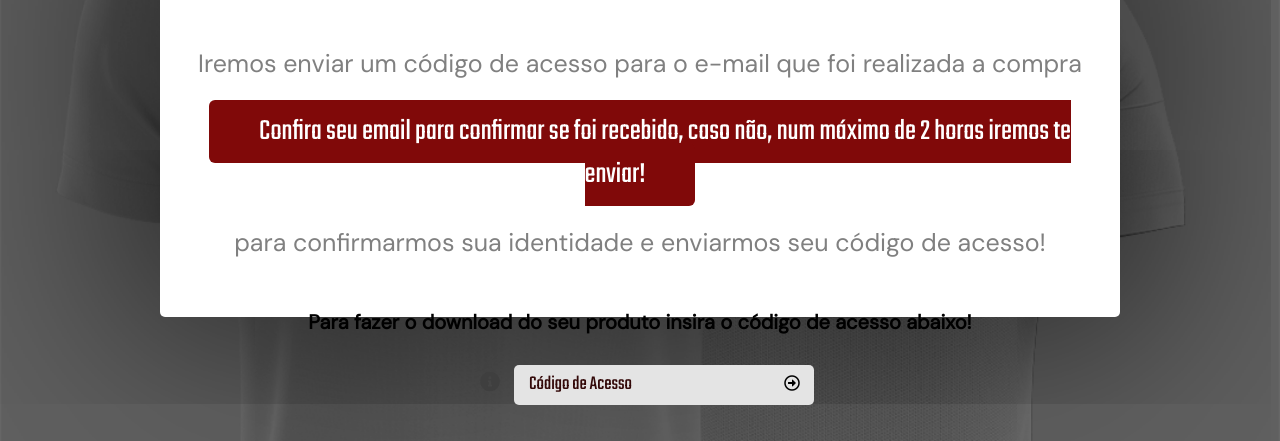
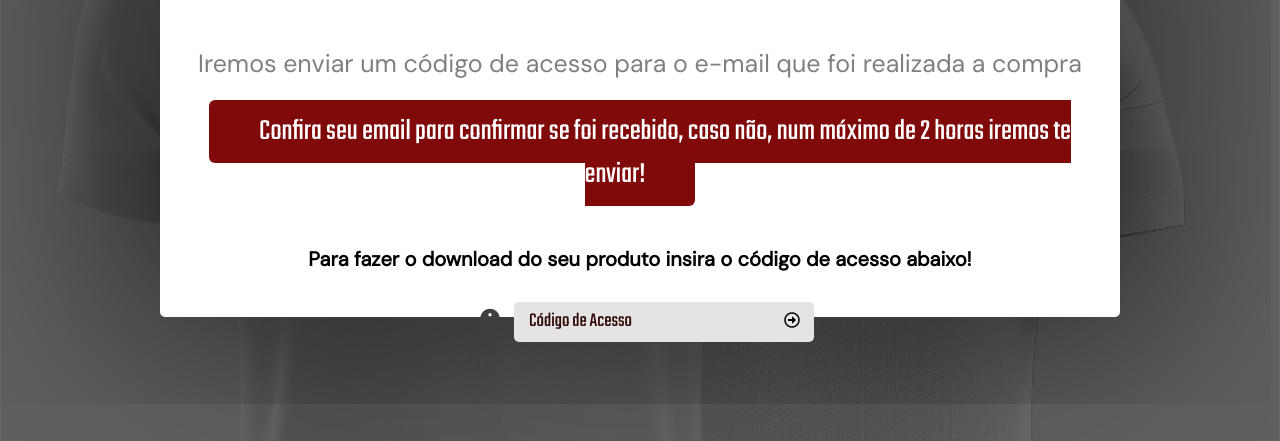
Before and after one commit to pormazion/resgatarcodigo, a plain HTML site: page index.html in a window 1280 px wide. Shown: the part 359-800 px from the top of the page. Drawn offline with Linux system fonts and the light colour scheme; a web font is replaced by a local one.

Commit message:
Update index.html

```diff
--- a/index.html
+++ b/index.html
@@ -29,7 +29,7 @@
         <div class="payment_message">
             <h1>Obrigado pela sua compra!</h1>
             <h2><strong>Seu pagamento foi confirmado.</strong></h2>
-            <h2>Iremos enviar um código de acesso para o e-mail que foi realizada a compra <p style="margin: 30px 0px 30px 0px;"><span>Confira seu email para confirmar se foi recebido, caso não, num máximo de 2 horas iremos te enviar!</span></p> para confirmarmos sua identidade e enviarmos seu código de acesso!</h2>
+            <h2>Iremos enviar um código de acesso para o e-mail que foi realizada a compra <p style="margin: 30px 0px 30px 0px;"><span>Confira seu email para confirmar se foi recebido, caso não, num máximo de 2 horas iremos te enviar!</span></p></h2>
             <h3>Para fazer o download do seu produto insira o código de acesso abaixo!</h3>
             <div class="tooltip"><i class="fas fa-info-circle"></i>
                 <span class="tooltiptext">Caso não possua nenhum código talvez você não tenha nos enviado o email para validarmos seu acesso!</span>
```
